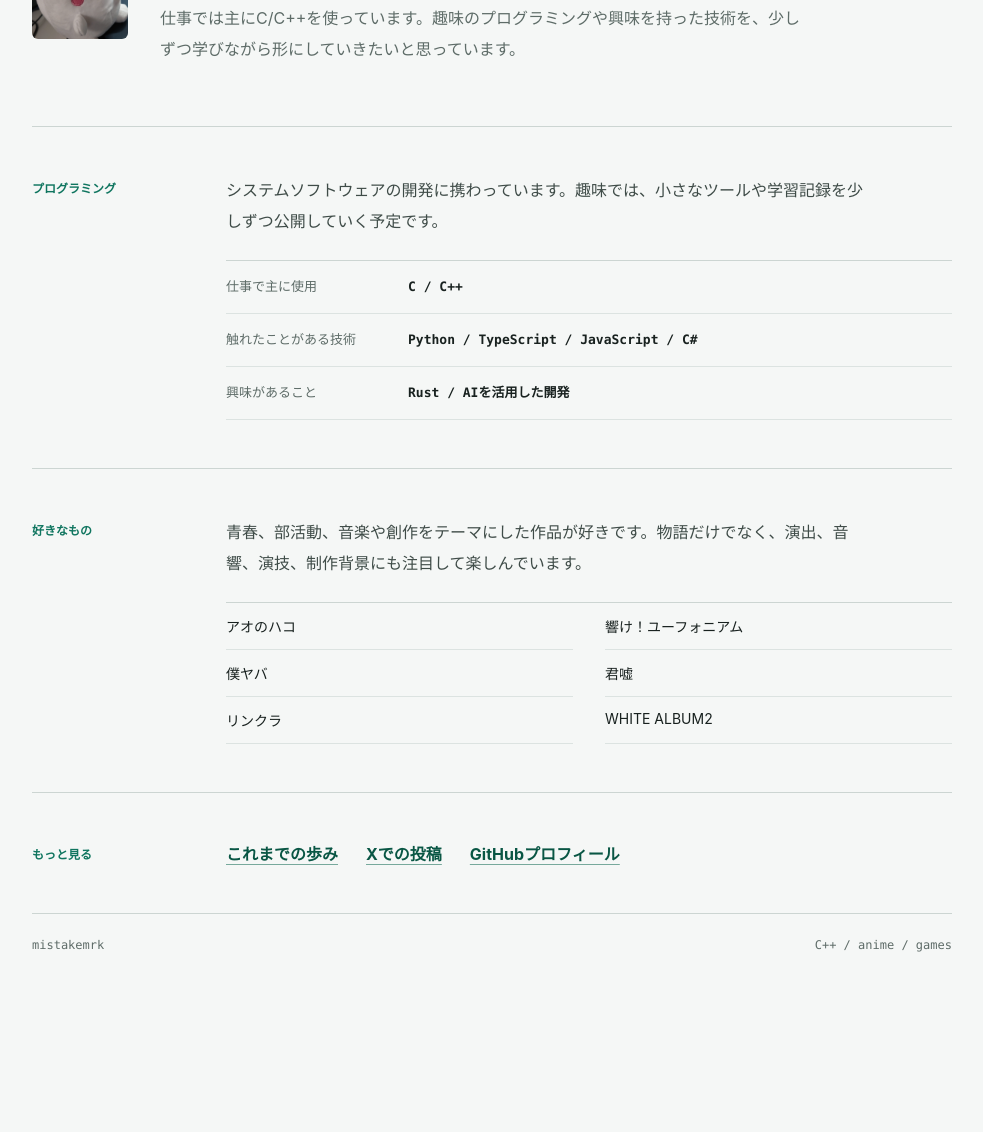
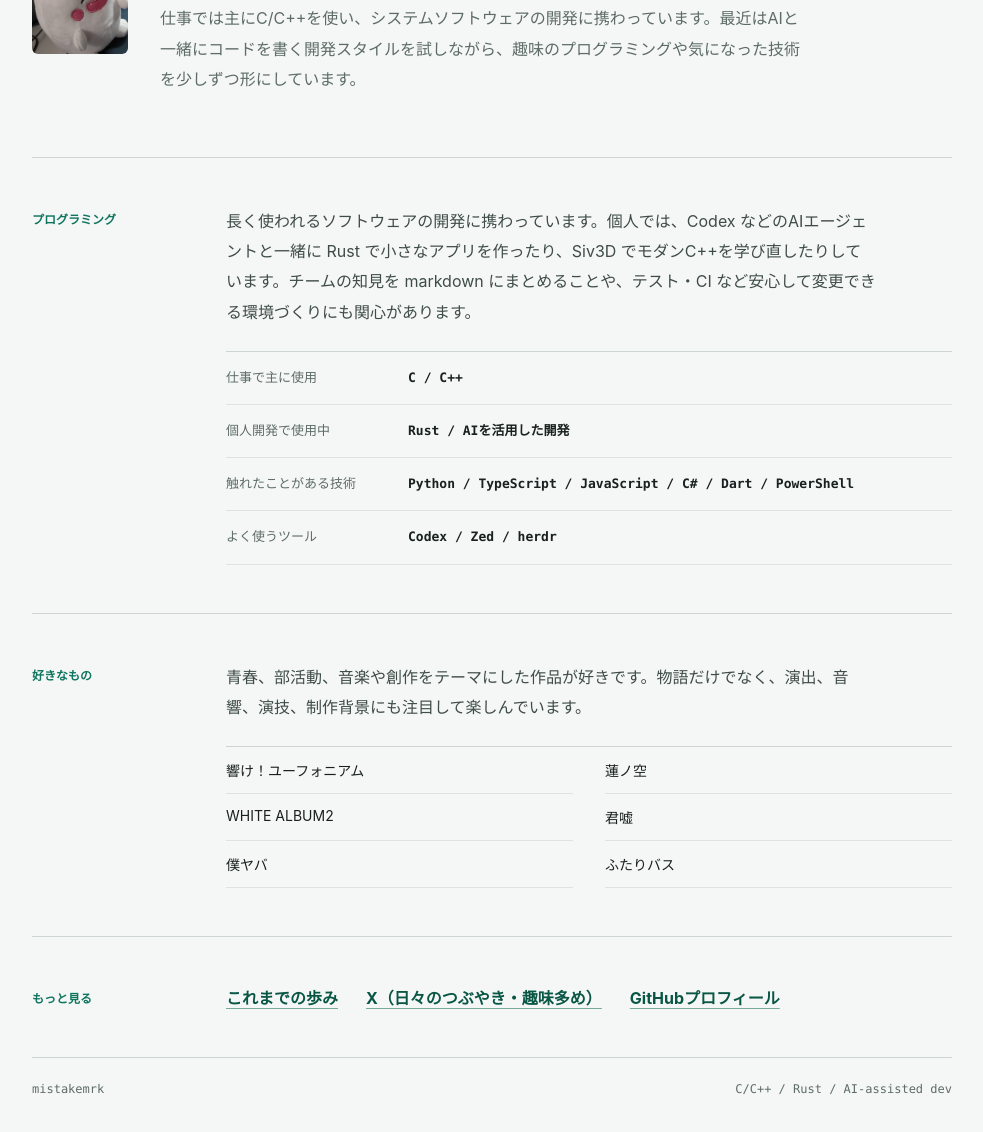
Before and after one commit to mistakemrk/mistakemrk, a plain HTML site: page index.html in a window 1280 px wide. Shown: the part 225-1357 px from the top of the page, without its empty margins (148-1131 px from the left). Before the commit the page ends 1213 px from the top, so only its background shows below. Drawn offline with Linux system fonts and the light colour scheme.

Commit message:
docs: プロフィールのREADMEとGitHub Pagesをプログラミング中心に更新 (#1)
合意した文面に合わせ、仕事のC/C++、個人開発のRust、よく使うツールをREADMEとプロフィールページに反映する。

Co-authored-by: Cursor Agent <cursoragent@cursor.com>
Co-authored-by: みすたけ <mistakemrk@users.noreply.github.com>

```diff
--- a/index.html
+++ b/index.html
@@ -4,7 +4,7 @@
 <head>
     <meta charset="utf-8">
     <meta name="viewport" content="width=device-width, initial-scale=1">
-    <meta name="description" content="みすたけのプロフィール。プログラミング、アニメ、ゲーム、これまでの歩みを紹介します。">
+    <meta name="description" content="みすたけのプロフィール。C/C++、Rust、AIを活用した開発など、プログラミングの取り組みとこれまでの歩みを紹介します。">
     <title>みすたけ - プロフィール</title>
     <link rel="stylesheet" href="style.css">
 </head>
@@ -25,26 +25,30 @@
             <div>
                 <p class="kicker">PROFILE</p>
                 <h1 id="profile-name">みすたけ</h1>
-                <p class="intro">仕事では主にC/C++を使っています。趣味のプログラミングや興味を持った技術を、少しずつ学びながら形にしていきたいと思っています。</p>
+                <p class="intro">仕事では主にC/C++を使い、システムソフトウェアの開発に携わっています。最近はAIと一緒にコードを書く開発スタイルを試しながら、趣味のプログラミングや気になった技術を少しずつ形にしています。</p>
             </div>
         </section>
 
         <section class="section" aria-labelledby="programming-title">
             <h2 class="section-title" id="programming-title">プログラミング</h2>
             <div>
-                <p class="copy">システムソフトウェアの開発に携わっています。趣味では、小さなツールや学習記録を少しずつ公開していく予定です。</p>
+                <p class="copy">長く使われるソフトウェアの開発に携わっています。個人では、Codex などのAIエージェントと一緒に Rust で小さなアプリを作ったり、Siv3D でモダンC++を学び直したりしています。チームの知見を markdown にまとめることや、テスト・CI など安心して変更できる環境づくりにも関心があります。</p>
                 <dl class="facts">
                     <div class="fact">
                         <dt>仕事で主に使用</dt>
                         <dd>C / C++</dd>
                     </div>
                     <div class="fact">
-                        <dt>触れたことがある技術</dt>
-                        <dd>Python / TypeScript / JavaScript / C#</dd>
+                        <dt>個人開発で使用中</dt>
+                        <dd>Rust / AIを活用した開発</dd>
                     </div>
                     <div class="fact">
-                        <dt>興味があること</dt>
-                        <dd>Rust / AIを活用した開発</dd>
+                        <dt>触れたことがある技術</dt>
+                        <dd>Python / TypeScript / JavaScript / C# / Dart / PowerShell</dd>
+                    </div>
+                    <div class="fact">
+                        <dt>よく使うツール</dt>
+                        <dd>Codex / Zed / herdr</dd>
                     </div>
                 </dl>
             </div>
@@ -55,12 +59,12 @@
             <div>
                 <p class="copy">青春、部活動、音楽や創作をテーマにした作品が好きです。物語だけでなく、演出、音響、演技、制作背景にも注目して楽しんでいます。</p>
                 <div class="works" aria-label="好きな作品">
-                    <span class="work">アオのハコ</span>
                     <span class="work">響け！ユーフォニアム</span>
+                    <span class="work">蓮ノ空</span>
+                    <span class="work">WHITE ALBUM2</span>
+                    <span class="work">君嘘</span>
                     <span class="work">僕ヤバ</span>
-                    <span class="work">君嘘</span>
-                    <span class="work">リンクラ</span>
-                    <span class="work">WHITE ALBUM2</span>
+                    <span class="work">ふたりバス</span>
                 </div>
             </div>
         </section>
@@ -69,14 +73,14 @@
             <h2 class="section-title" id="links-title">もっと見る</h2>
             <div class="actions">
                 <a href="timeline.html">これまでの歩み</a>
-                <a href="https://x.com/mistakemrkanime" target="_blank" rel="noopener noreferrer">Xでの投稿</a>
+                <a href="https://x.com/mistakemrkanime" target="_blank" rel="noopener noreferrer">X（日々のつぶやき・趣味多め）</a>
                 <a href="https://github.com/mistakemrk" target="_blank" rel="noopener noreferrer">GitHubプロフィール</a>
             </div>
         </section>
 
         <footer class="footer">
             <span>mistakemrk</span>
-            <span>C++ / anime / games</span>
+            <span>C/C++ / Rust / AI-assisted dev</span>
         </footer>
     </main>
 </body>
```
Also changed, not shown: 1 other file.
